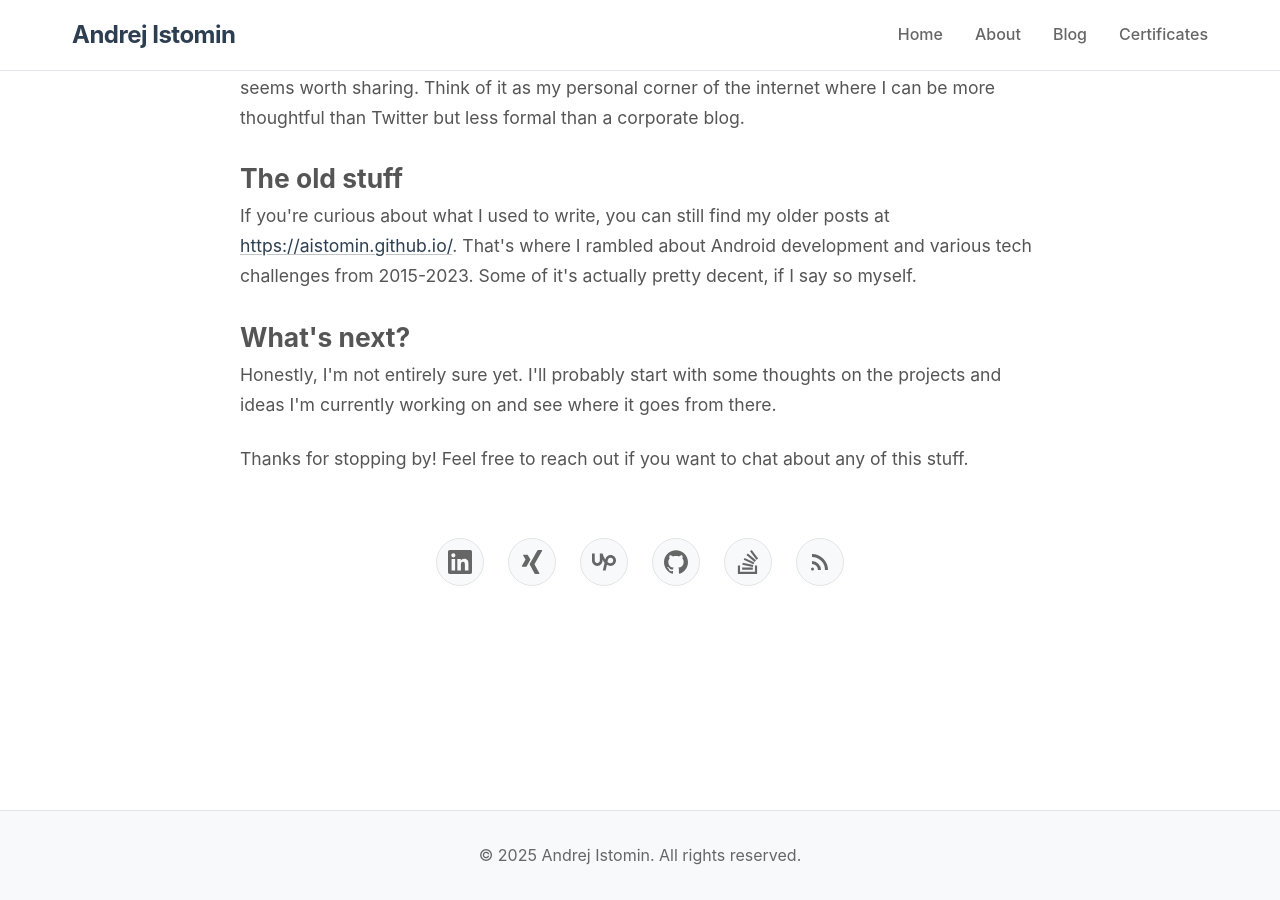
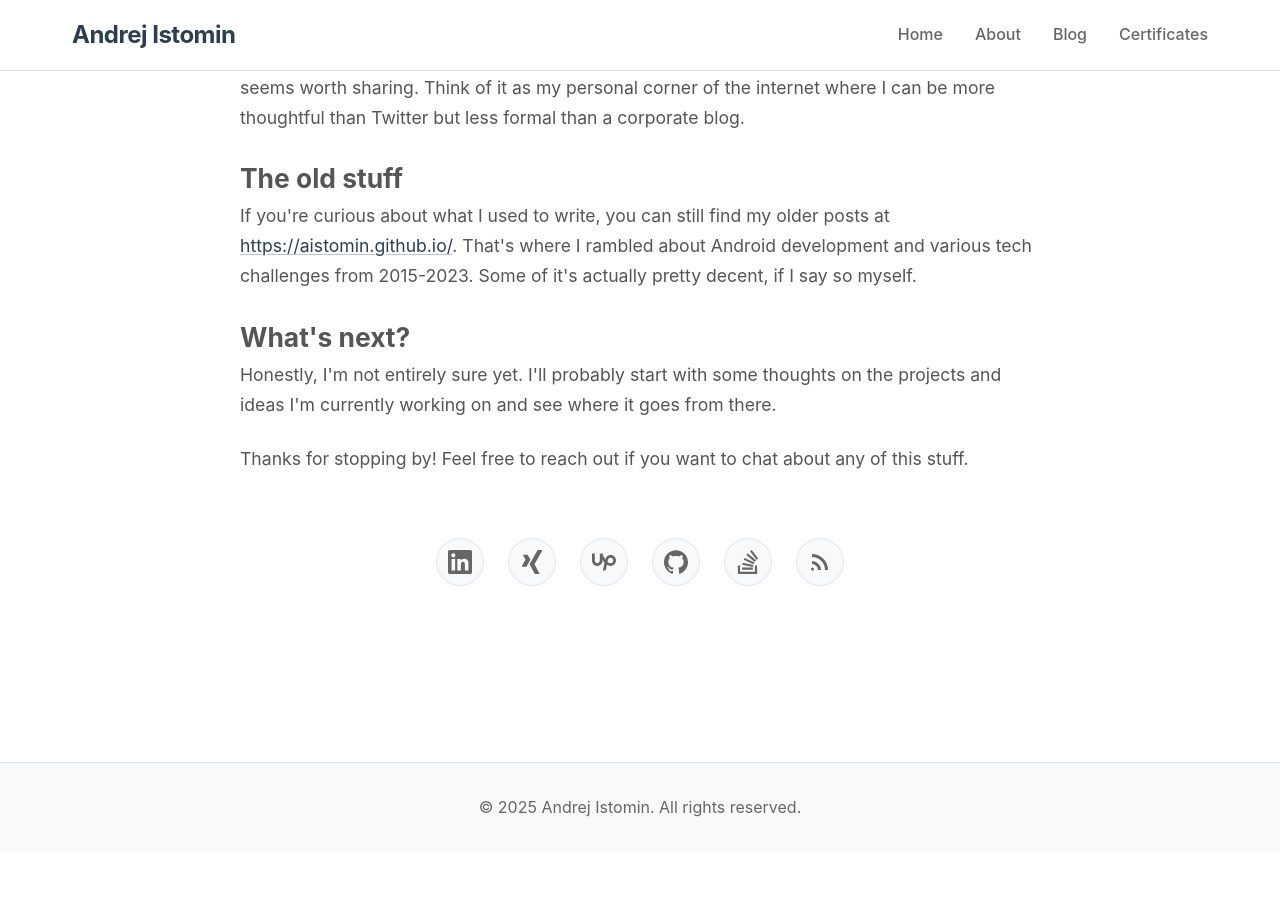
Before and after one commit to aistomin/aistomin.com, a Jekyll site: the page built from _posts/2025-10-11-welcome.markdown, in a window 1280 px wide and 900 px high, scrolled down 415 px. Built offline with Jekyll 4.4.1, drawn with Linux system fonts in a browser that asks for light colours; comment, search, counter and statistics services are not loaded; after the commit the page ends 1267 px from its top, so only the background shows below that.

Commit message:
Issue #45. Gap between comments and post is fixed.

```diff
--- a/_layouts/post.html
+++ b/_layouts/post.html
@@ -8,7 +8,6 @@ layout: default
   <div class="post-social">{% include follow-links.html %}</div>
 
   {% if page.comments %}
-  <div style="height: 3rem"></div>
   <div class="comments-section">
     <div id="disqus_thread"></div>
     <script>
```
